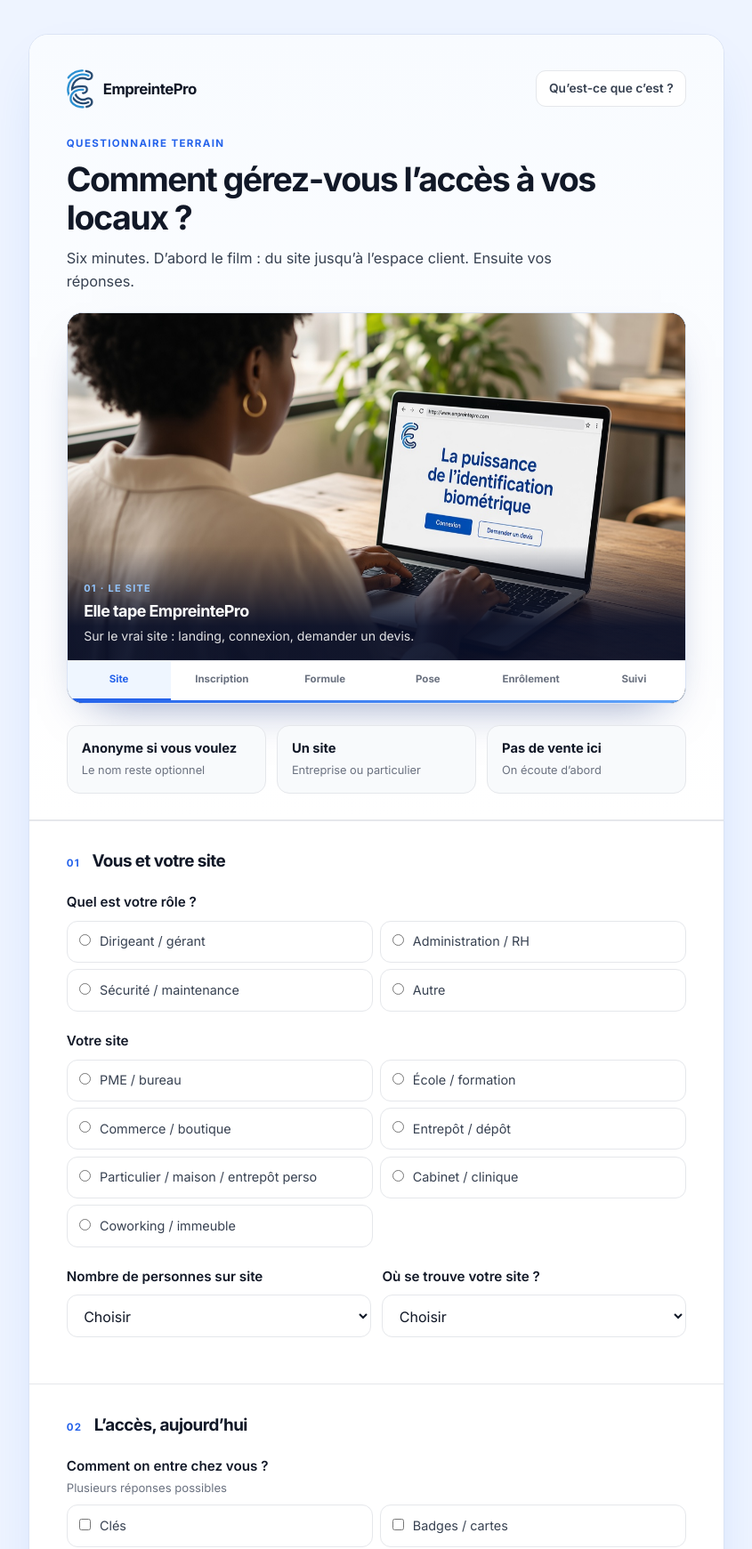
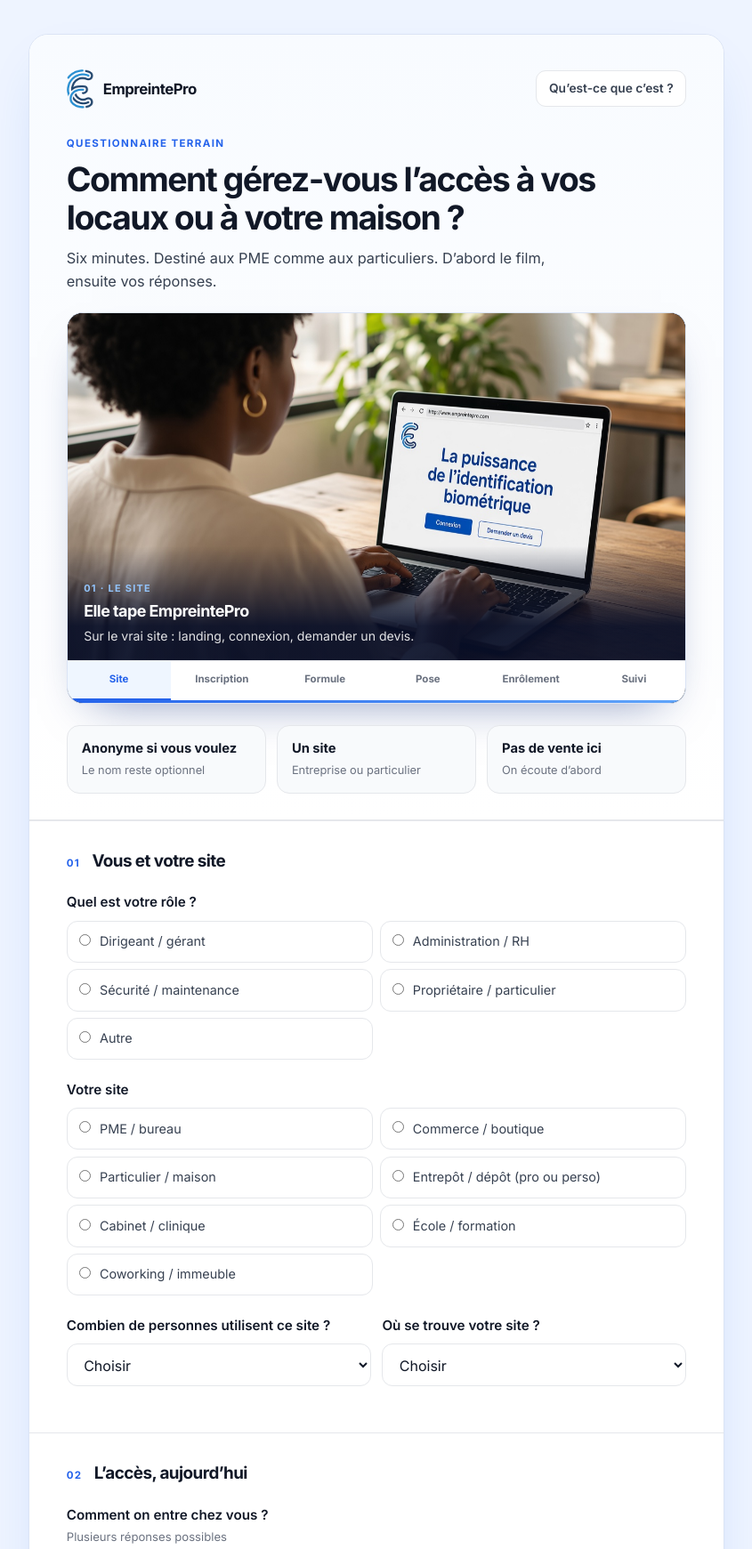
Before and after one commit to Fatoumata7703/empreintepro-etude, a Flask app: page / in a window 1280 px wide. Shown: the top 1741 px of the page at 89% size, without its empty margins (217-1062 px from the left). Run offline with Flask 3, Linux system fonts and the light colour scheme.

Commit message:
Polish survey for both SMEs and private homes.
Clarify roles, site types, who can open, and product pitch for particuliers.

```diff
--- a/etude_db.py
+++ b/etude_db.py
@@ -11,14 +11,15 @@ LABELS = {
         "dirigeant": "Dirigeant / gérant",
         "admin": "Administration / RH",
         "securite": "Sécurité / maintenance",
+        "proprio": "Propriétaire / particulier",
         "autre": "Autre",
     },
     "org_type": {
         "pme": "PME / bureau",
         "ecole": "École / formation",
         "commerce": "Commerce / boutique",
-        "entrepot": "Entrepôt / dépôt",
-        "particulier": "Particulier / maison / entrepôt perso",
+        "entrepot": "Entrepôt / dépôt (pro ou perso)",
+        "particulier": "Particulier / maison",
         "cabinet": "Cabinet / clinique",
         "cowork": "Coworking / immeuble",
     },
@@ -59,10 +60,11 @@ LABELS = {
         "direction": "Direction seulement",
         "proprio": "Propriétaire / particulier",
         "famille": "Famille / proches",
+        "maison": "Personnel de maison / gardien",
     },
     "decideur": {
-        "moi": "Moi / direction sur place",
-        "siege": "Siège / propriétaire",
+        "moi": "Moi (dirigeant ou propriétaire)",
+        "siege": "Siège / autre décideur",
         "conseil": "Plusieurs décideurs",
         "nsp": "Pas encore clair",
     },
@@ -70,7 +72,7 @@ LABELS = {
         "oui": "Oui, clairement",
         "peut": "Peut-être, selon le prix",
         "plus": "Intéressant, plus tard",
-        "non": "Non, pas pour nous",
+        "non": "Non, pas pour moi",
     },
     "frein": {
         "prix": "Le prix",
@@ -93,12 +95,14 @@ LABELS = {
         "curiosite": "Juste de la curiosité",
     },
     "pilote": {
-        "ouvert": "Oui, essayer chez nous",
+        "ouvert": "Oui, essayer chez moi / chez nous",
         "voir": "Oui, d’abord une démo",
         "budget": "Peut-être, si c’est simple",
         "non": "Pas pour le moment",
     },
     "taille": {
+        "1 à 5 (foyer / petit site)": "1 à 5",
+        "6 à 10": "6 à 10",
         "1 à 10": "1 à 10",
         "11 à 30": "11 à 30",
         "31 à 80": "31 à 80",
--- a/static/js/survey.js
+++ b/static/js/survey.js
@@ -42,7 +42,7 @@ form.addEventListener("submit", async (event) => {
   };
 
   if (!payload.org_type || !payload.interet) {
-    errorBox.textContent = "Indiquez au moins le type d’organisation et votre intérêt pour EmpreintePro.";
+    errorBox.textContent = "Indiquez au moins le type de site et votre intérêt pour EmpreintePro.";
     errorBox.classList.add("show");
     errorBox.scrollIntoView({ behavior: "smooth", block: "center" });
     return;
--- a/templates/etude_docs.html
+++ b/templates/etude_docs.html
@@ -57,7 +57,7 @@
 
       <div class="docs-body">
         <h2>Le projet</h2>
-        <p>EmpreintePro, c’est une serrure à empreinte sur la porte — bureau, commerce ou entrepôt particulier — reliée à une plateforme web. Vous posez le doigt : on ouvre ou on refuse. Le responsable ajoute une personne, retire un accès, voit qui est passé, et peut demander à une IA d’expliquer l’historique pour l’aider à gérer — sans badge qui circule. Pose et suivi à Dakar. On fait d’abord découvrir le système (démo / essai). Un éventuel contrat vient seulement après, si ça convient.</p>
+        <p>EmpreintePro, c’est une serrure à empreinte sur la porte — bureau, commerce, entrepôt ou maison — reliée à une plateforme web. Vous posez le doigt : on ouvre ou on refuse. Vous ajoutez une personne, vous retirez un accès, vous voyez qui est passé, et vous pouvez demander à une IA d’expliquer l’historique — sans badge qui circule. Pose et suivi à Dakar. Ouvert aux PME et aux particuliers. On fait d’abord découvrir le système (démo / essai). Un éventuel contrat vient seulement après, si ça convient.</p>
 
         <h2 id="parcours">Comment ça se passe</h2>
         <p>Du site jusqu’à l’espace client. Le film tourne tout seul.</p>
--- a/templates/questionnaire.html
+++ b/templates/questionnaire.html
@@ -22,8 +22,8 @@
           <a class="ghost" href="{{ url_for('etude_docs') }}">Qu’est-ce que c’est ?</a>
         </div>
         <p class="kicker">Questionnaire terrain</p>
-        <h1>Comment gérez-vous l’accès à vos locaux ?</h1>
-        <p class="lead">Six minutes. D’abord le film : du site jusqu’à l’espace client. Ensuite vos réponses.</p>
+        <h1>Comment gérez-vous l’accès à vos locaux ou à votre maison ?</h1>
+        <p class="lead">Six minutes. Destiné aux PME comme aux particuliers. D’abord le film, ensuite vos réponses.</p>
         {% include "_film.html" %}
         <div class="facts">
           <div class="fact"><b>Anonyme si vous voulez</b><span>Le nom reste optionnel</span></div>
@@ -46,6 +46,7 @@
               <label class="opt"><input type="radio" name="role" value="dirigeant"> Dirigeant / gérant</label>
               <label class="opt"><input type="radio" name="role" value="admin"> Administration / RH</label>
               <label class="opt"><input type="radio" name="role" value="securite"> Sécurité / maintenance</label>
+              <label class="opt"><input type="radio" name="role" value="proprio"> Propriétaire / particulier</label>
               <label class="opt"><input type="radio" name="role" value="autre"> Autre</label>
             </div>
           </div>
@@ -54,21 +55,22 @@
             <span class="label">Votre site</span>
             <div class="choices two">
               <label class="opt"><input type="radio" name="type" value="pme"> PME / bureau</label>
+              <label class="opt"><input type="radio" name="type" value="commerce"> Commerce / boutique</label>
+              <label class="opt"><input type="radio" name="type" value="particulier"> Particulier / maison</label>
+              <label class="opt"><input type="radio" name="type" value="entrepot"> Entrepôt / dépôt (pro ou perso)</label>
+              <label class="opt"><input type="radio" name="type" value="cabinet"> Cabinet / clinique</label>
               <label class="opt"><input type="radio" name="type" value="ecole"> École / formation</label>
-              <label class="opt"><input type="radio" name="type" value="commerce"> Commerce / boutique</label>
-              <label class="opt"><input type="radio" name="type" value="entrepot"> Entrepôt / dépôt</label>
-              <label class="opt"><input type="radio" name="type" value="particulier"> Particulier / maison / entrepôt perso</label>
-              <label class="opt"><input type="radio" name="type" value="cabinet"> Cabinet / clinique</label>
               <label class="opt"><input type="radio" name="type" value="cowork"> Coworking / immeuble</label>
             </div>
           </div>
 
           <div class="row">
             <div class="q">
-              <label class="label" for="taille">Nombre de personnes sur site</label>
+              <label class="label" for="taille">Combien de personnes utilisent ce site ?</label>
               <select id="taille" name="taille">
                 <option value="">Choisir</option>
-                <option>1 à 10</option>
+                <option>1 à 5 (foyer / petit site)</option>
+                <option>6 à 10</option>
                 <option>11 à 30</option>
                 <option>31 à 80</option>
                 <option>Plus de 80</option>
@@ -146,7 +148,7 @@
               <label class="opt"><input type="checkbox" name="douleur" value="pertes"> Clés ou badges perdus, prêtés, copiés</label>
               <label class="opt"><input type="checkbox" name="douleur" value="codes"> Codes connus de trop de monde</label>
               <label class="opt"><input type="checkbox" name="douleur" value="trace"> On ne sait pas vraiment qui est entré</label>
-              <label class="opt"><input type="checkbox" name="douleur" value="depart"> Un départ, et l’accès reste ouvert</label>
+              <label class="opt"><input type="checkbox" name="douleur" value="depart"> Quelqu’un part, et l’accès reste ouvert</label>
               <label class="opt"><input type="checkbox" name="douleur" value="temps"> Trop de temps pour donner ou retirer un droit</label>
               <label class="opt"><input type="checkbox" name="douleur" value="rien"> Pas de vrai problème pour le moment</label>
             </div>
@@ -167,7 +169,7 @@
           <div class="q">
             <span class="label">Pour vous, l’essentiel serait… <span class="hint">Une seule priorité</span></span>
             <div class="choices">
-              <label class="opt"><input type="radio" name="priorite" value="securite"> Sécuriser : plus de badge qui circule</label>
+              <label class="opt"><input type="radio" name="priorite" value="securite"> Sécuriser : plus de clé ou badge qui circule</label>
               <label class="opt"><input type="radio" name="priorite" value="gerer"> Gérer : donner et retirer un droit tout de suite</label>
               <label class="opt"><input type="radio" name="priorite" value="tracer"> Tracer : savoir qui est passé, et quand</label>
               <label class="opt"><input type="radio" name="priorite" value="simple"> Rester simple : que ça marche, sans usine à gaz</label>
@@ -183,14 +185,15 @@
               <label class="opt"><input type="checkbox" name="qui" value="direction"> Direction seulement, sur certaines zones</label>
               <label class="opt"><input type="checkbox" name="qui" value="proprio"> Propriétaire / particulier</label>
               <label class="opt"><input type="checkbox" name="qui" value="famille"> Famille / proches</label>
+              <label class="opt"><input type="checkbox" name="qui" value="maison"> Personnel de maison / gardien</label>
             </div>
           </div>
 
           <div class="q">
             <span class="label">Qui déciderait d’équiper le site ?</span>
             <div class="choices two">
-              <label class="opt"><input type="radio" name="decideur" value="moi"> Moi / la direction sur place</label>
-              <label class="opt"><input type="radio" name="decideur" value="siege"> Un siège / propriétaire</label>
+              <label class="opt"><input type="radio" name="decideur" value="moi"> Moi (dirigeant ou propriétaire)</label>
+              <label class="opt"><input type="radio" name="decideur" value="siege"> Un siège / un autre décideur</label>
               <label class="opt"><input type="radio" name="decideur" value="conseil"> Il faudrait en parler à plusieurs</label>
               <label class="opt"><input type="radio" name="decideur" value="nsp"> Je ne sais pas encore</label>
             </div>
@@ -205,7 +208,7 @@
 
           <div class="pitch">
             <small>À lire au répondant</small>
-            <p>EmpreintePro, c’est une serrure à empreinte sur votre porte — bureau, commerce ou entrepôt particulier — reliée à une plateforme web. Vous posez le doigt : on ouvre ou on refuse. Le responsable ajoute une personne, retire un accès, voit qui est passé, et peut demander à une IA d’expliquer l’historique pour l’aider à gérer — sans badge qui circule, sans clé à récupérer. Pose et suivi à Dakar.</p>
+            <p>EmpreintePro, c’est une serrure à empreinte sur votre porte — bureau, commerce, entrepôt ou maison — reliée à une plateforme web. Vous posez le doigt : on ouvre ou on refuse. Vous ajoutez une personne, vous retirez un accès, vous voyez qui est passé, et vous pouvez demander à une IA d’expliquer l’historique — sans badge qui circule, sans clé à récupérer. Pose et suivi à Dakar. Ouvert aux PME et aux particuliers.</p>
           </div>
 
           <div class="q">
@@ -214,7 +217,7 @@
               <label class="opt"><input type="radio" name="interet" value="oui"> Oui, clairement</label>
               <label class="opt"><input type="radio" name="interet" value="peut"> Peut-être, selon le prix</label>
               <label class="opt"><input type="radio" name="interet" value="plus"> Intéressant, plus tard</label>
-              <label class="opt"><input type="radio" name="interet" value="non"> Non, pas pour nous</label>
+              <label class="opt"><input type="radio" name="interet" value="non"> Non, pas pour moi</label>
             </div>
           </div>
 
@@ -260,7 +263,7 @@
           <div class="q">
             <span class="label">Seriez-vous ouvert à essayer le système chez vous (démo ou période d’essai) ?</span>
             <div class="choices two">
-              <label class="opt"><input type="radio" name="pilote" value="ouvert"> Oui, je veux voir ça chez nous</label>
+              <label class="opt"><input type="radio" name="pilote" value="ouvert"> Oui, je veux voir ça chez moi / chez nous</label>
               <label class="opt"><input type="radio" name="pilote" value="voir"> Oui, d’abord une démo</label>
               <label class="opt"><input type="radio" name="pilote" value="budget"> Peut-être, si c’est simple</label>
               <label class="opt"><input type="radio" name="pilote" value="non"> Pas pour le moment</label>
```
